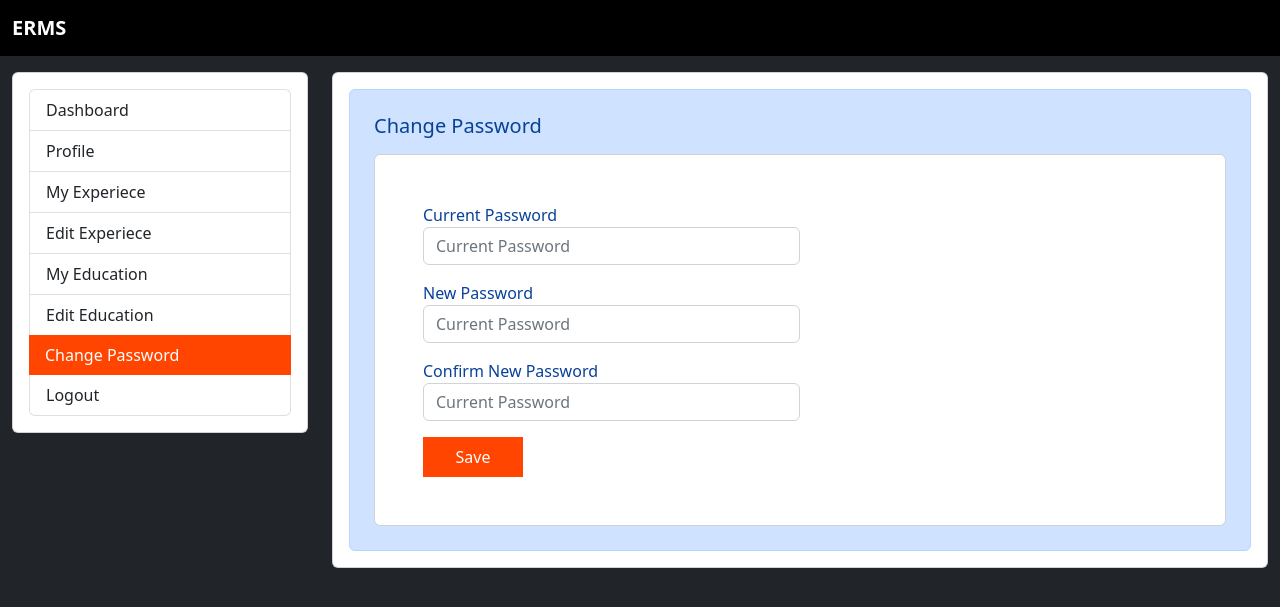
After one commit to PiyushThaware07/ERMS, a Django app: page /emp_changePassword in a window 1280 px wide. The commit adds this page. Shown: the top 607 px of the page. Run offline with Django 4.2, Linux system fonts and the light colour scheme; a user stored in the database is signed in.

Commit message:
Change Password

```diff
--- /dev/null
+++ b/Application/templates/design_base.html
@@ -0,0 +1,58 @@
+<!doctype html>
+<html lang="en">
+  <head>
+    <meta charset="utf-8">
+    <meta name="viewport" content="width=device-width, initial-scale=1">
+    <title>{% block title %}{% endblock title %}</title>
+    <link href="https://cdn.jsdelivr.net/npm/bootstrap@5.2.3/dist/css/bootstrap.min.css" rel="stylesheet" integrity="sha384-rbsA2VBKQhggwzxH7pPCaAqO46MgnOM80zW1RWuH61DGLwZJEdK2Kadq2F9CUG65" crossorigin="anonymous">
+  </head>
+  <body>
+    <!-- Navbar -->
+    <nav class="navbar navbar-expand-lg bg-black navbar-dark">
+        <div class="container-fluid">
+            <a class="navbar-brand" href="{% url 'index' %}"><b>ERMS</b></a>
+        </div>
+    </nav>
+
+    <!--Content-->
+    <style>
+        body{
+            background-color:#212529;
+        }
+      .card .card-body .active
+      {
+          background-color:orangered;
+          border:0px;
+      }
+  </style>
+  <div class="container-fluid bg-dark">
+      <div class="row">
+          <div class="col-md-3 mt-3">
+              <div class="card">
+                  <div class="card-body">
+                      <div class="list-group">
+                          <a href="{% url 'emp_Interface' %}" class="list-group-item list-group-item list-group-item-action {% if request.path == '/emp_Interface' %}active{% endif %}">Dashboard</a>
+                          <a href="" class="list-group-item list-group-item-action">Profile</a>
+                          <a href="" class="list-group-item list-group-item-action">My Experiece</a>
+                          <a href="" class="list-group-item list-group-item-action">Edit Experiece</a>
+                          <a href="" class="list-group-item list-group-item-action">My Education</a>
+                          <a href="" class="list-group-item list-group-item-action">Edit Education</a>
+                          <a href="{% url 'emp_changePassword' %}" class="list-group-item list-group-item-action {% if request.path == '/emp_changePassword' %}active{% endif %}">Change Password</a>
+                          <a href="" class="list-group-item list-group-item-action">Logout</a>
+                      </div>
+                  </div>
+              </div>
+          </div>
+          <div class="col-md-9 mt-3">
+              <div class="card">
+                {% block data %}
+
+                {% endblock data %}
+              </div>
+          </div>
+      </div>
+  </div>
+
+    <script src="https://cdn.jsdelivr.net/npm/bootstrap@5.2.3/dist/js/bootstrap.bundle.min.js" integrity="sha384-kenU1KFdBIe4zVF0s0G1M5b4hcpxyD9F7jL+jjXkk+Q2h455rYXK/7HAuoJl+0I4" crossorigin="anonymous"></script>
+  </body>
+</html>
--- /dev/null
+++ b/Application/templates/emp_changePassword.html
@@ -0,0 +1,59 @@
+{% extends 'design_base.html' %}
+{% block title %}Change Password{% endblock title %}
+{% block data %}
+<script>
+    function checkpassword()
+    {
+        if(document.change.newPassword.value!=document.change.confirmNewPassword.value)
+        {
+            alert("Password doesn't matches");
+            document.change.newPassword.focus();
+            return false;
+        }
+        return true;
+    }
+</script>
+
+<div class="card-body">
+    <div class="alert alert-primary m-0 p-md-4" role="alert">
+        <h5 class="mb-3">Change Password</h5>
+        <div class="card">
+            <div class="card-body p-md-5">
+                <form action="" method="post" name="change" onsubmit="return checkpassword()">
+                    {% csrf_token %}
+                    <div class="col-md-6">
+                        <label for="currentPassowrd">Current Password</label>
+                        <input type="text" class="form-control" placeholder="Current Password" name="currentPassowrd" id="currentPassowrd" required>
+                    </div>
+                    <div class="col-md-6 my-md-3 my-1">
+                        <label for="newPassword">New Password</label>
+                        <input type="text" class="form-control" placeholder="Current Password" name="newPassword" id="newPassword" required>
+                    </div>
+                    <div class="col-md-6">
+                        <label for="confirmNewPassword">Confirm New Password</label>
+                        <input type="text" class="form-control" placeholder="Current Password" name="confirmNewPassword" id="confirmNewPassword" required>
+                    </div>
+                    <div class="col-md-12">
+                        <a href=""><button class="btn mt-3 p-2"
+                            style="border: 0px;border-radius: 0px;background-color: orangered;color: white;width:100px;" type="submit">Save</button></a>
+                    </div>
+                </form>
+            </div>
+        </div>
+    </div>
+</div>
+
+<!--Java Script-->
+{% if error == 'no' %}
+<script>
+    alert('Password Change successfully');
+    window.location = ('{% url 'emp_login' %}');
+</script>
+{% endif %}
+{% if error == 'yes' %}
+<script>
+    alert('Something Went Wrong,Try Again ...');
+</script>
+{% endif %}
+
+{% endblock data %}
--- a/Application/templates/emp_login.html
+++ b/Application/templates/emp_login.html
@@ -16,7 +16,7 @@
                 </div>
                 <div class="col-md-12 my-0 my-md-2">
                     <label for="password"><b>Password</b></label>
-                    <input type="text" name="password" id="password" placeholder="Enter Password" class="form-control"
+                    <input type="password" name="password" id="password" placeholder="Enter Password" class="form-control"
                         required>
                 </div>
                 <a href=""><button class="btn mt-3 p-2"
@@ -35,7 +35,7 @@
 {% if error == 'no' %}
 <script>
     alert('Login successfully');
-    window.location = ('{% url 'index' %}');
+    window.location = ('{% url 'emp_Interface' %}');
 </script>
 {% endif %}
 {% if error == 'yes' %}
--- a/Application/views.py
+++ b/Application/views.py
@@ -44,3 +44,27 @@ def emp_login(request):
         else:
             error = "yes"
     return render(request, 'emp_login.html',locals())
+
+def emp_Interface(request):
+    if not request.user.is_authenticated:
+        return redirect('emp_login')
+    return render(request, 'emp_Interface.html',locals())
+
+def emp_changePassword(request):
+    if not request.user.is_authenticated:
+        return redirect('emp_login')
+    error = ""
+    user = request.user
+    if request.method == "POST":
+        current = request.POST['currentPassowrd']
+        newPass = request.POST['newPassword']
+        try:
+            if user.check_password(current):
+                user.set_password(newPass)
+                user.save()
+                error = "no"
+            else:
+                error = "not"
+        except:
+            error = "yes"
+    return render(request, 'emp_changePassword.html',locals())
--- a/ERMS_Projects/urls.py
+++ b/ERMS_Projects/urls.py
@@ -22,4 +22,7 @@ urlpatterns = [
     path('',views.index,name="index"),
     path('emp_register',views.emp_register,name="emp_register"),
     path('emp_login',views.emp_login,name="emp_login"),
+    # Interface
+    path('emp_Interface',views.emp_Interface,name="emp_Interface"),
+    path('emp_changePassword',views.emp_changePassword,name="emp_changePassword"),
 ]
```
Also changed, not shown: Application/templates/emp_Interface.html (added, +10 -0 lines), db.sqlite3.
